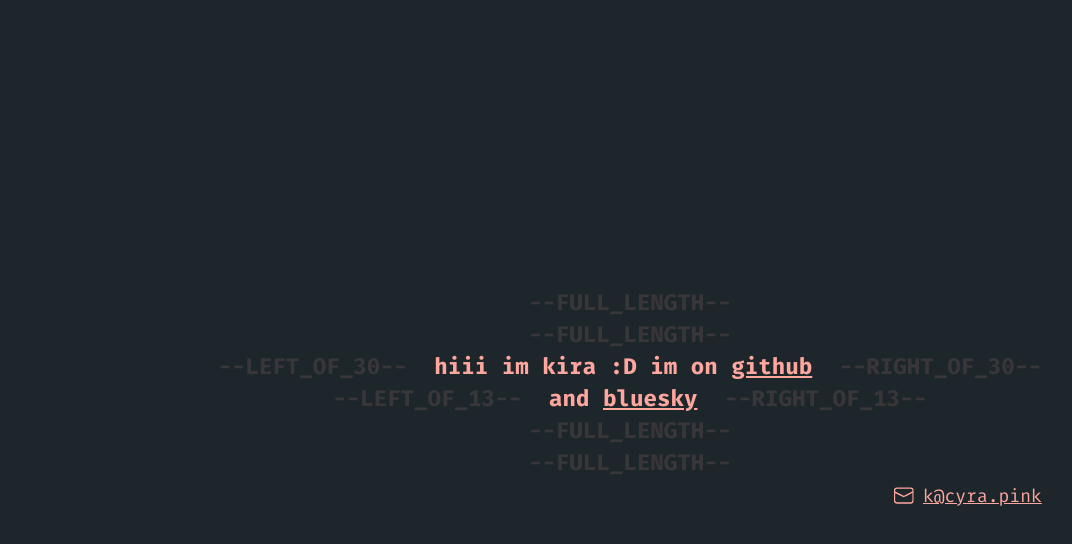
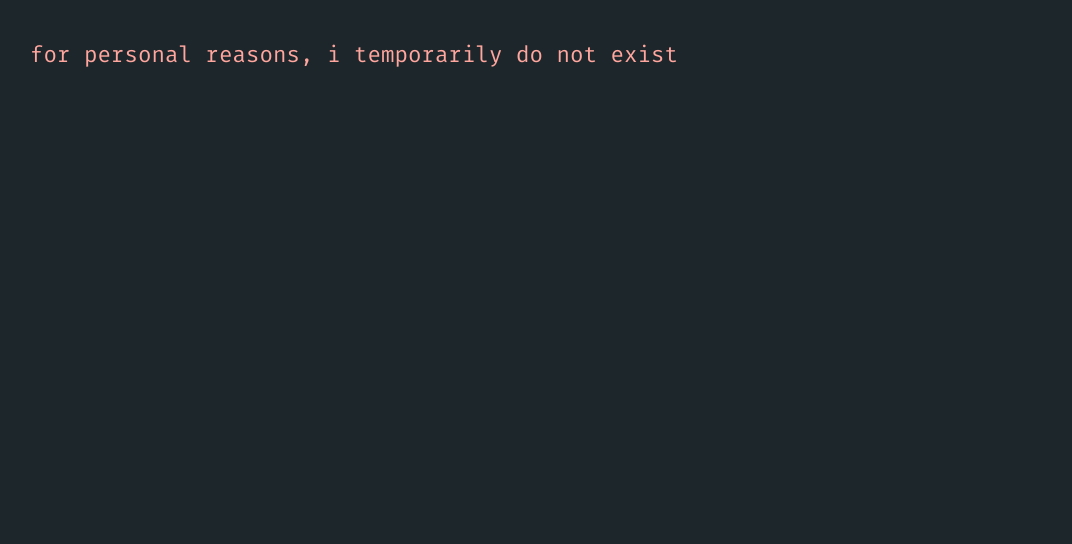
Before and after one commit to cyradotpink/website, a website: page assets/index.html in a window 1280 px wide. Shown: the whole page, without its empty margins (10-1082 px from the left). Drawn offline with Linux system fonts and the light colour scheme.

Commit message:
temporarily stop existing

```diff
--- a/assets/index.html
+++ b/assets/index.html
@@ -2,7 +2,8 @@
 <html>
 <head>
     <title>Kira's website</title>
-    <link rel="icon" href="favicon.svg" />
+    <link rel="icon" href="/favicon.svg">
+    <meta name="viewport" content="width=device-width, initial-scale=1.0">
     <style>
         @font-face {
             font-family: 'Fira Mono';
@@ -10,103 +11,26 @@
             font-weight: 400;
             font-style: normal;
         }
-
-        @font-face {
-            font-family: 'Fira Mono';
-            src: local('Fira Mono Bold'), url('/static/fonts/FiraMono-Bold.woff') format('woff');
-            font-weight: 600;
-            font-style: normal;
-        }
-
         html {
             --pink: #ffa69e;
             --trans-pink: #ffa69e20;
             --background: #1d262b;
             font-size: 20px;
         }
+        body, a {
+            color: var(--pink);
+        }
         body {
+            margin: 40px;
             background-color: var(--background);
             font-family: 'Fira Mono';
-            font-weight: bold;
+            font-weight: regular;
             --ref-size: min(1.125rem, 5vw);
             font-size: var(--ref-size);
         }
-        body,
-        a {
-            color: var(--trans-pink);
-        }
-        .pink,
-        .pink a {
-            color: var(--pink);
-        }
-        html,
-        body,
-        #c1 {
-            height: 100%;
-            margin: 0;
-            text-align: center;
-            overflow: hidden;
-            white-space: nowrap;
-            text-overflow: clip;
-        }
-        #c1 {
-            display: flex;
-            justify-content: center;
-            align-items: center;
-        }
-        #email-container {
-            text-align: right;
-            width: min(100%, calc(100vw - calc(var(--ref-size) * 1.5)));
-            display: inline-block;
-            font-weight: normal;
-            font-size: 0.8em;
-        }
-        #email-icon {
-            --size: calc(var(--ref-size) * 0.9);
-            transform: translateX(0.1em) translateY(-0.08em);
-            height: var(--size);
-            width: var(--size);
-            mask: url(/static/mail.svg) no-repeat center;
-            mask-size: contain;
-            background-color: var(--pink);
-            display: inline-block;
-            vertical-align: middle;
-        }
     </style>
-
-    <meta name="viewport" content="width=device-width, initial-scale=1.0" />
 </head>
-
 <body>
-    <div id="c1">
-        <span>
-            --FULL_LENGTH--
-            <br />
-            --FULL_LENGTH--
-            <br />
-            --LEFT_OF_30--
-            <span class="pink"
-                >&nbsp;hiii im kira :D im on
-                <a href="https://github.com/cyradotpink/">github</a>&nbsp;</span
-            >
-            --RIGHT_OF_30--
-            <br />
-            --LEFT_OF_13--
-            <span class="pink"
-                >&nbsp;and
-                <a rel="me" href="https://bsky.app/profile/cyra.pink">bluesky</a>&nbsp;</span
-            >
-            --RIGHT_OF_13--
-            <br />
-            --FULL_LENGTH--
-            <br />
-            --FULL_LENGTH--
-            <br />
-            <div id="email-container" class="pink">
-                <div id="email-icon"></div>
-                <a href="mailto:k@cyra.pink">k@cyra.pink</a>
-            </div>
-        </span>
-    </div>
+        <p>for personal reasons, i temporarily do not exist</p>
 </body>
 </html>
```
Also changed, not shown: _functions/index.js (renamed from functions/index.js).
